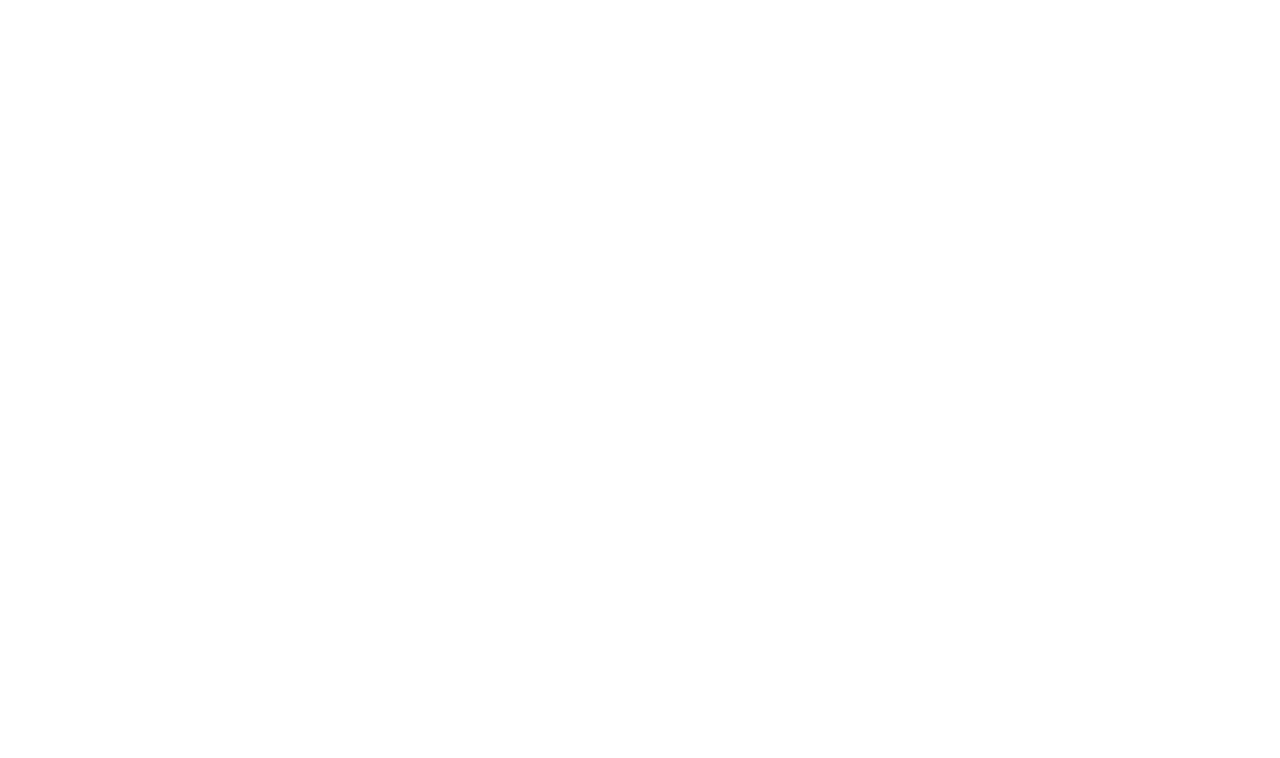
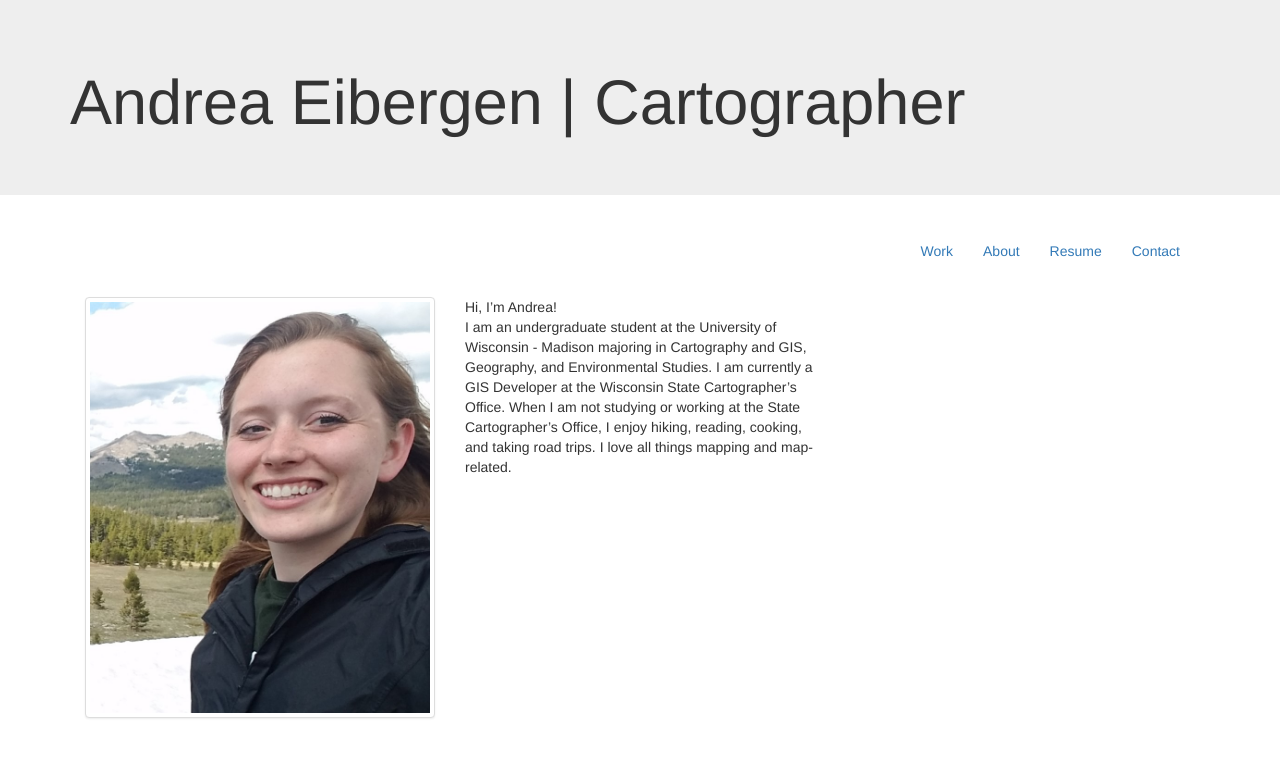
Before and after one commit to aeibergen/EibergenWebsite, a plain HTML site: page aboutme.html in a window 1280 px wide. Drawn offline with Linux system fonts and the light colour scheme.

Commit message:
Night Edits

```diff
--- a/aboutme.html
+++ b/aboutme.html
@@ -10,6 +10,8 @@
 		<title>noot noot</title>
 
 		<!--put your external stylesheet links here-->
+		<link rel="stylesheet" href="css/bootstrap.min.css">
+		<link rel="stylesheet" href="css/bootstrap-theme.min.css">
 		<link rel="stylesheet" href="css/style.css">
 		<!--[if IE<9]>
 			<link rel="stylesheet" href="css/style.ie.css">
@@ -17,11 +19,53 @@
 	</head>
 
 	<body>
-		<!--put your initial page content here-->
+		<!-- This is the top header-->
+		<div class="jumbotron">
+			<div class="container">
+				<h1>Andrea Eibergen | Cartographer</h1>
+			</div>
+		</div>
 
-		<!--you can also use this space for internal scripts or stylesheets;
-		place these within <script> or <style> tags-->
+		<!-- This is the navbar -->
+		<nav class="navbar"> <!--Creates navbar-->
+			<div class="container">
+				<div class="navbar-header"> <!--Creates the navbar header-->
+					<button type="button" class="navbar-toggle collapsed"
+						data-toggle="collapse" data-target="#navbar" aria-expanded="false"
+						aria-controls="navbar">
+						<span class="sr-only">Toggle navigation</span> <!--Used for screen readers for accessibility-->
+						<span class="glyphicon glyphicon-menu-hamburger"></span>
+						<span class="menu">Menu</span>
+					</button> <!--Hamburger button for smaller devices-->
+					<!-- <a class="navbar-brand" href="index.html">Work</a> --> <!--Your website brand name-->
+				</div>
+				<div id="navbar" class="collapse navbar-collapse"> <!--Links in navbar-->
+					<ul class="nav navbar-nav pull-right"> <!-- Unordered list for links on navbar -->
+						<li><a href="index.html">Work</a></li>
+						<li><a href="aboutme.html">About</a></li>
+						<li><a href="resume.html">Resume</a></li>
+						<li><a href="contact.html">Contact</a></li>
+					</ul>
+				</div> <!-- end .navbar-collapse -->
+			</div> <!-- end .container -->
+		</nav> <!-- end navigation bar -->
+
+		<div class="container">
+			<div class="col-md-4">
+					<a href="mywebsite.com/Image0.png" class="thumbnail">
+						<img src="img/Image0.jpg" alt="">
+					</a>
+			</div>
+		<div class="col-md-4">
+			<p>Hi, I’m Andrea!<br>
+				I am an undergraduate student at the University of Wisconsin - Madison majoring in Cartography and GIS, Geography, and Environmental Studies. I am currently a GIS Developer at the Wisconsin State Cartographer’s Office. When I am not studying or working at the State Cartographer’s Office, I enjoy hiking, reading, cooking, and taking road trips. I love all things mapping and map-related.
+			</p>
+			</div>
+		</div>
 
 		<!--put your external script links here-->
+		<script type="text/javascript" src="lib/jquery-3.2.1.min.js"></script>
+		<script type="text/javascript" src="lib/bootstrap.js"></script>
+		<script type="text/javascript" src="js/main.js"></script>
 	</body>
 </html>
```
Also changed, not shown: contact.html (+34 -4 lines), index.html (+3 -2 lines), resume.html (+29 -0 lines), css/style.css (line endings or trailing spaces), img/Image2.jpg, img/Image3.jpg, img/Image4.jpg (deleted), img/Image5.jpg (deleted), img/Image6.jpg (deleted).
